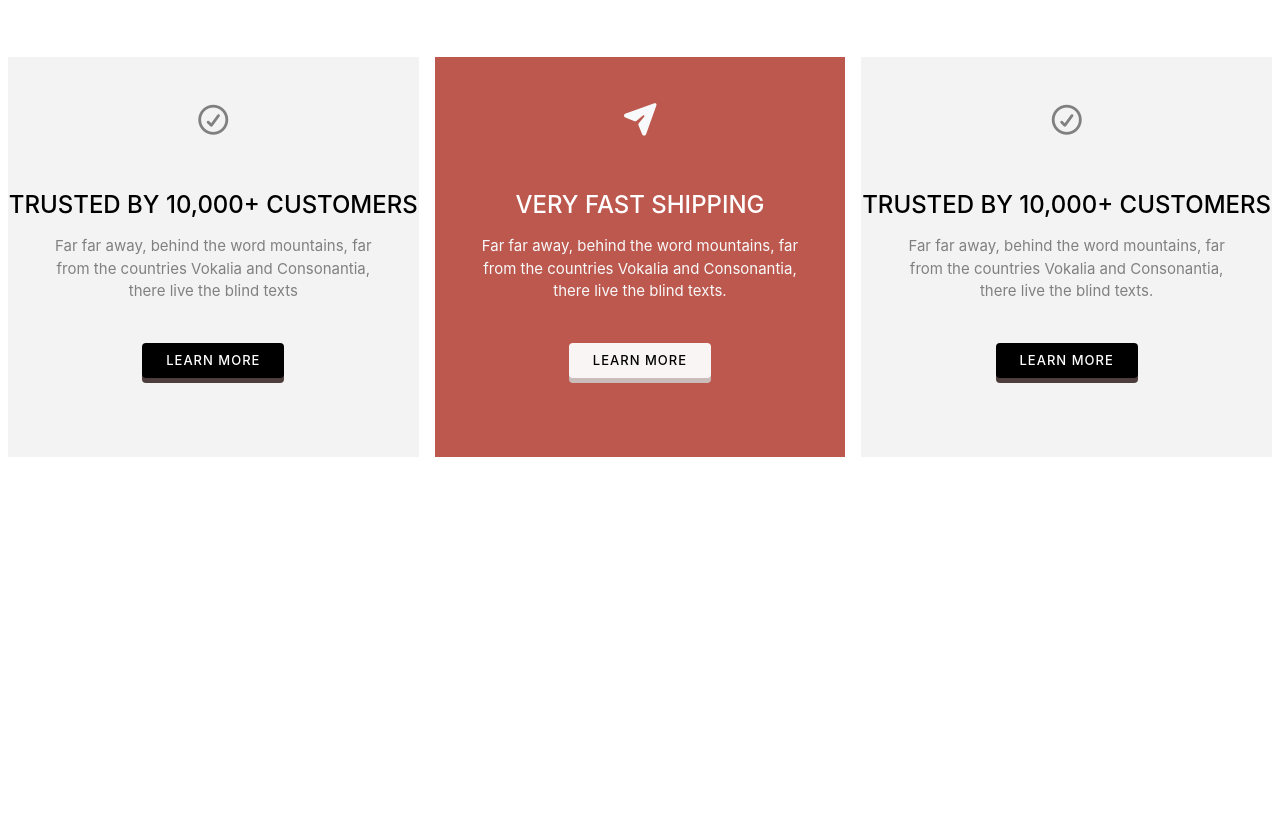
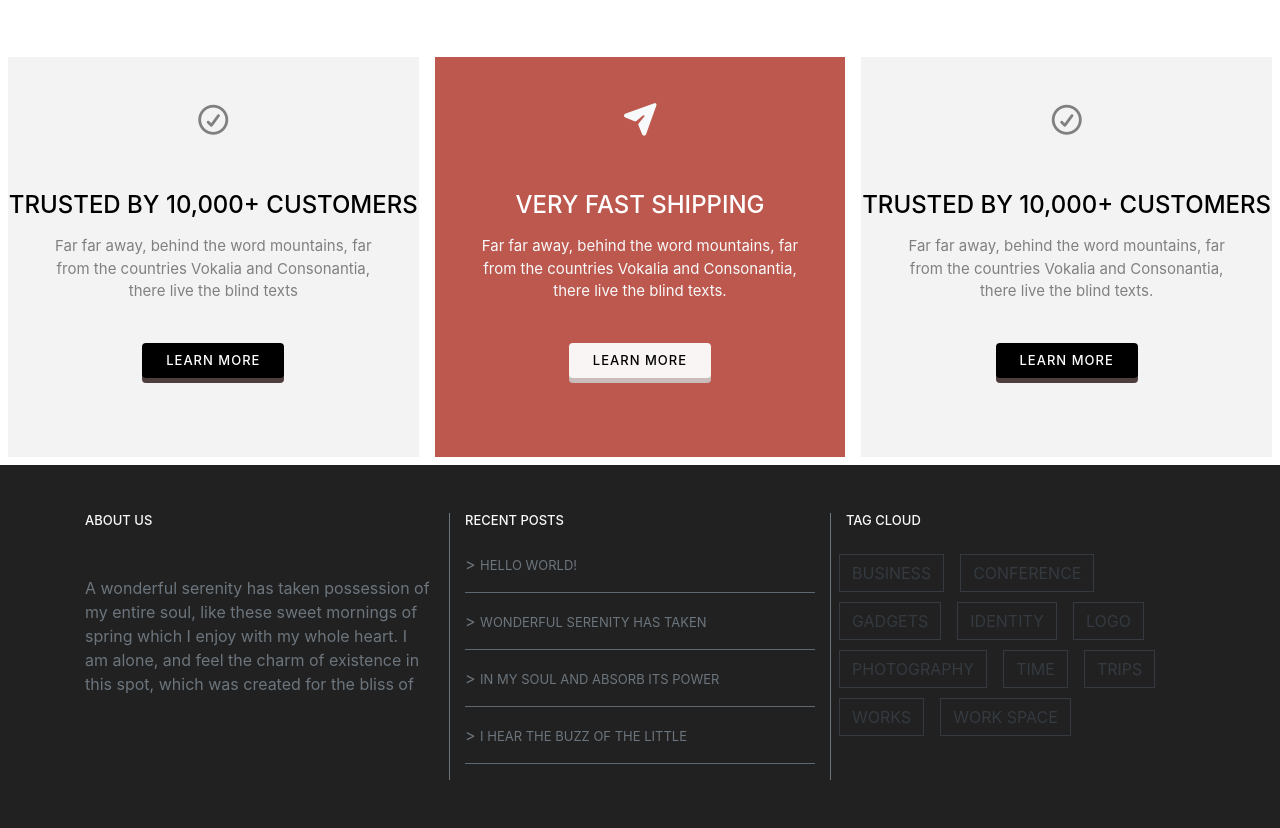
Before and after one commit to SalmaKT/emporium-projet-web, a plain HTML site: page index.html in a window 1280 px wide. Shown: the part 3598-4426 px from the top of the page. Before the commit the page ends 4063 px from the top, so only its background shows below. Drawn offline with nearby package versions, Linux system fonts and the light colour scheme.

Commit message:
fin de la section contenant ABOUT_US/RECENT_POST/TAG

```diff
--- a/index.html
+++ b/index.html
@@ -545,7 +545,57 @@
         </div>
 
     </section>
-    <!-- FIN DE LA SECTION>CONTAINER-FLUID-->
+    <!-- FIN DE LA SECTION>CONTAINER-FLUID -- 3col with LEARN MORE-->
+
+    <!-- DÉBUT D'UNE NVLLE SECTION AVEC DEDANS ABOUT US/RECENT_POST/TAG -->
+    <section class="py-5 sectionTag">
+
+        <div class="container">
+            <div class="row">
+
+                <div class="col-12 col-lg-4 border-right border-secondary">
+                    <h3 class="text-light">ABOUT US</h3>
+                    <p class="text-muted mt-5">A wonderful serenity has taken possession of my entire soul,
+                    like these sweet mornings of spring which I enjoy with my whole heart. I am alone, and
+                    feel the charm of existence in this spot, which was created for the bliss of</p>
+                </div>
+
+                <div class="col-12 col-lg-4">
+                    <h3 class="text-light">RECENT POSTS</h3>
+                    <ul class="list-unstyled mt-4">
+                        <li class="mb-3">> <a href="#">Hello world!</a></li>
+                        <hr class="bg-secondary">
+                        <li class="mb-3">> <a href="#">Wonderful serenity has taken</a></li>
+                        <hr class="bg-secondary">
+                        <li class="mb-3">> <a href="#">In my soul and absorb its power</a></li>
+                        <hr class="bg-secondary">
+                        <li class="mb-3">> <a href="#">I hear the buzz of the little</a></li>
+                        <hr class="bg-secondary">
+                    </ul>
+                </div>
+
+                <div class="col-12 col-lg-4 border-left border-secondary">
+                    <h3 class="text-light">TAG CLOUD</h3>
+                    <div class="row mt-3">
+                        <button type="button" class="btn btn-outline-dark rounded-0 text-disabled mx-2">BUSINESS</button>
+                        <button type="button" class="btn btn-outline-dark rounded-0 text-disabled mx-2">CONFERENCE</button>
+                        <button type="button" class="btn btn-outline-dark rounded-0 text-disabled mx-2">GADGETS</button>
+                        <button type="button" class="btn btn-outline-dark rounded-0 text-disabled mx-2">IDENTITY</button>
+                        <button type="button" class="btn btn-outline-dark rounded-0 text-disabled mx-2">LOGO</button>
+                        <button type="button" class="btn btn-outline-dark rounded-0 text-disabled mx-2">PHOTOGRAPHY</button>
+                        <button type="button" class="btn btn-outline-dark rounded-0 text-disabled mx-2">TIME</button>
+                        <button type="button" class="btn btn-outline-dark rounded-0 text-disabled mx-2">TRIPS</button>
+                        <button type="button" class="btn btn-outline-dark rounded-0 text-disabled mx-2">WORKS</button>
+                        <button type="button" class="btn btn-outline-dark rounded-0 text-disabled mx-2">WORK SPACE</button>
+                    </div>
+                </div>
+
+            </div>
+        </div>
+    </section>
+    <!-- FIN D'UNE NVLLE SECTION AVEC DEDANS ABOUT US/RECENT_POST/TAG -->
+
+
 
     <script src="./src/js/script.js"></script>
 </body>
```
Also changed, not shown: src/sass/style.sass (+15 -0 lines), src/css/style.css.
